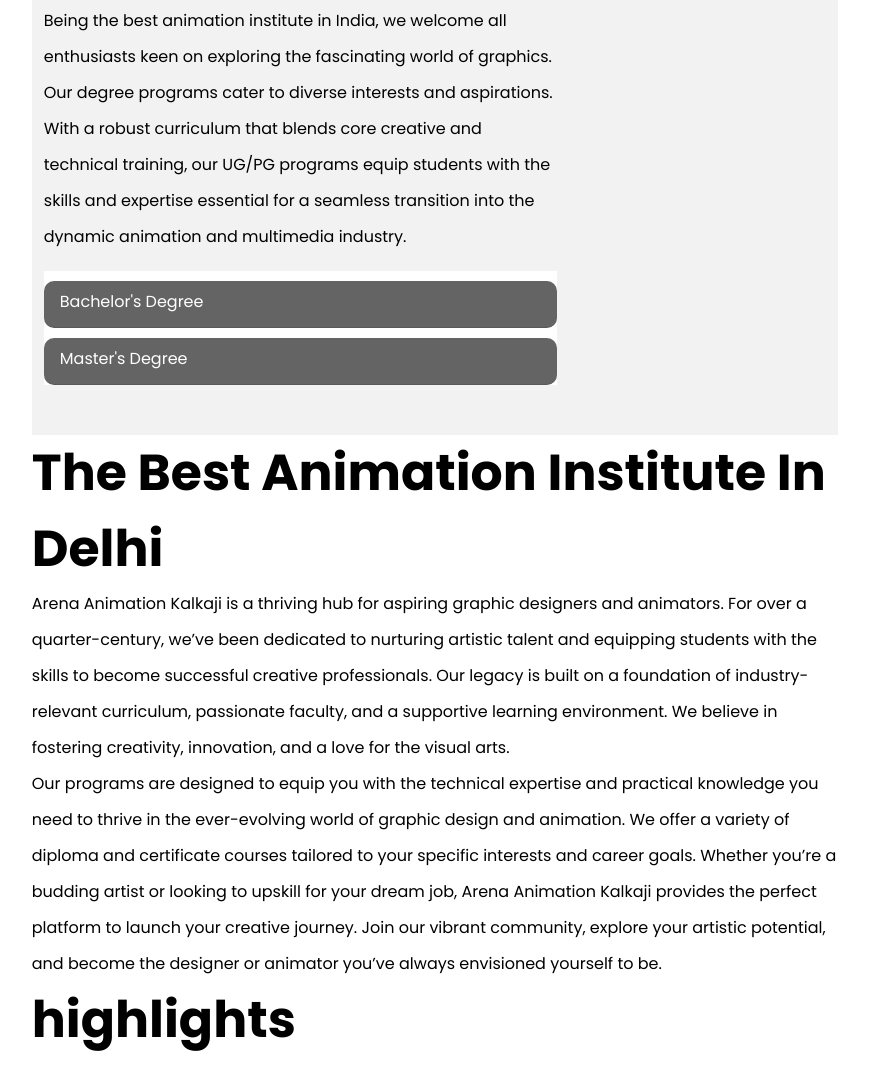
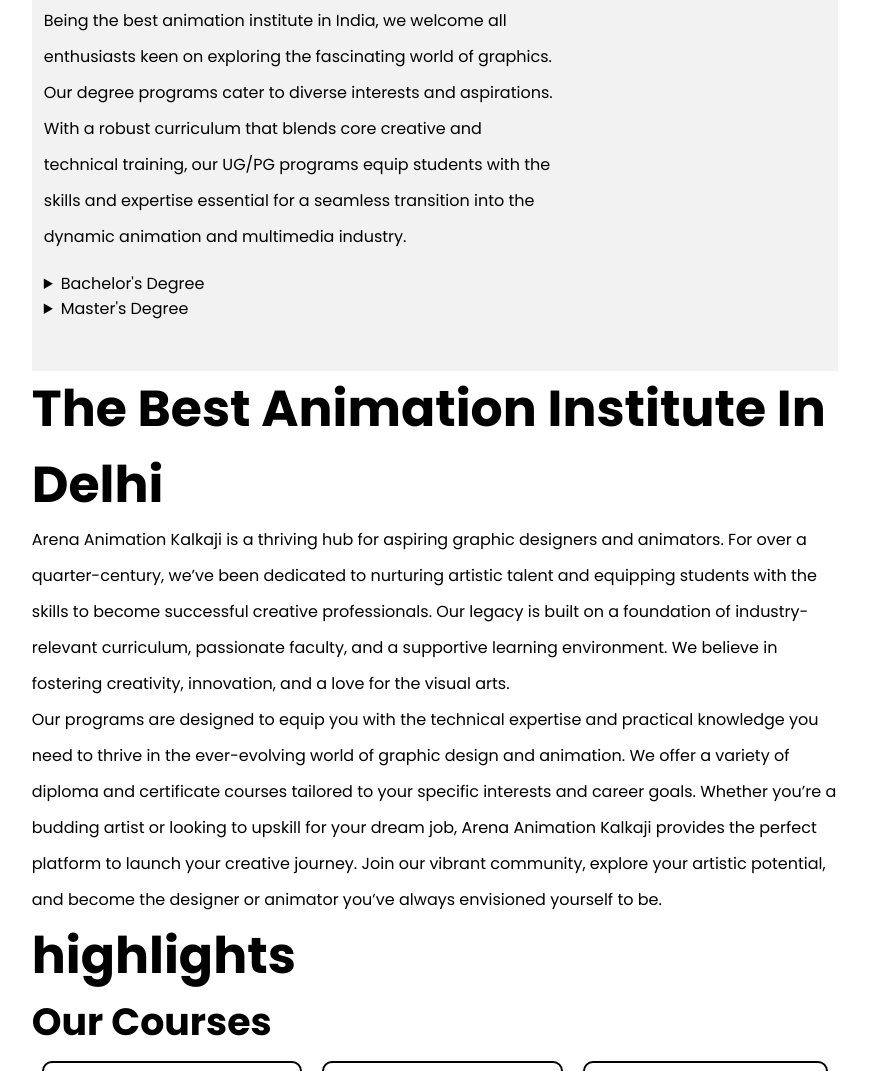
Before and after one commit to mohd-saif-prototype/arena-animation, a plain HTML site: page index.html in a window 1280 px wide. Shown: the part 653-1724 px from the top of the page, without its empty margins (45-914 px from the left). Drawn offline with Linux system fonts and the light colour scheme.

Commit message:
changed some details for our programs

```diff
--- a/index.html
+++ b/index.html
@@ -388,63 +388,26 @@
                   industry.
                 </p>
               </div>
-              <div class="style-7">
-                <div class="style-8">
-                  <div class="style-9">
-                    <div
-                      class="style-10"
-                      data-toggle="collapse"
-                      data-target="#collapseOne3"
-                      aria-expanded="false"
-                    >
-                      <span class="style-11">Bachelor's Degree</span>
-                      <span class="style-12"
-                        ><i class="style-13" aria-hidden="true"></i
-                      ></span>
-                    </div>
-                    <div class="style-14" data-parent="#accordionExample3">
-                      <div class="style-15">
+              <details>
+                <summary>Bachelor's Degree</summary>
                 <div class="style-16">3 years</div>
                 <br class="style-17" />
                 <ul class="style-18">
-                          <li class="style-19">
-                            B.Sc in Animation and Visual effects
-                          </li>
+                  <li class="style-19">B.Sc in Animation and Visual effects</li>
                   <li class="style-20">
                     B.Sc. in Game Design &amp; Development
                   </li>
                 </ul>
-                      </div>
-                    </div>
-                  </div>
-                  <div class="style-21">
-                    <div
-                      class="style-22"
-                      data-toggle="collapse"
-                      data-target="#collapseTwo3"
-                      aria-expanded="false"
-                      aria-controls="collapseTwo"
-                    >
-                      <span class="style-23">Master's Degree</span>
-                      <span class="style-24"
-                        ><i class="style-25" aria-hidden="true"></i
-                      ></span>
-                    </div>
-                    <div class="style-26" data-parent="#accordionExample3">
-                      <div class="style-27">
+              </details>
+              <details>
+                <summary>Master's Degree</summary>
                 <div class="style-28">2 years</div>
                 <br class="style-29" />
                 <ul class="style-30">
                   <li class="style-31">M.Sc in Animation and VFX</li>
-                          <li class="style-32">
-                            M.Sc in Game Design and Development
-                          </li>
+                  <li class="style-32">M.Sc in Game Design and Development</li>
                 </ul>
-                      </div>
-                    </div>
-                  </div>
-                </div>
-              </div>
+              </details>
             </div>
           </div>
         </div>
@@ -525,7 +488,7 @@
           </div>
         </div>
         <h3>Our pratners</h3>
-        <img src="assets/images/logo strip arena.png" alt="" width="100%">
+        <img src="assets/images/logo strip arena.png" alt="" width="100%" />
       </div>
     </section>
     <!-- Sections Contact -->
```
Lines whose indentation alone changed are shown as unchanged.
